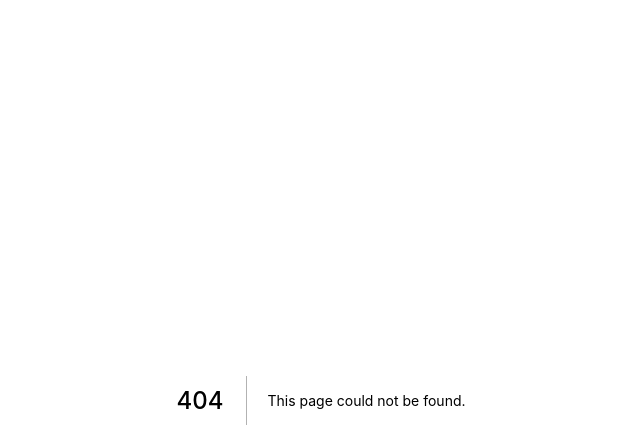
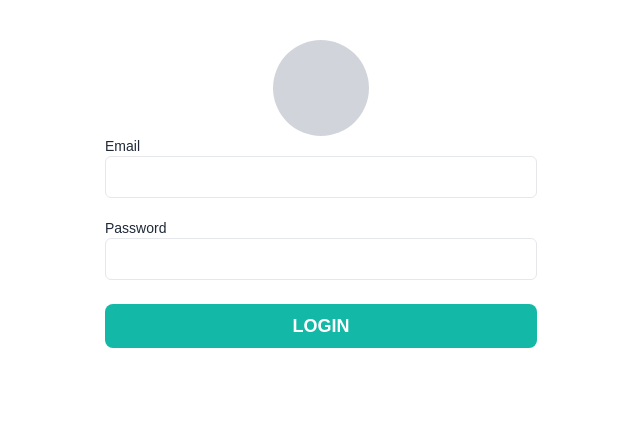
Before and after one commit to copetit/redpanda-nextjs, a Next.js app: page /login in a window 1280 px wide. Before the commit this address had no page. Shown: the top 448 px of the page, without its empty margins (319-959 px from the left). Built offline with nearby package versions, Linux system fonts and the light colour scheme.

Commit message:
add login sample

```diff
--- a/package.json
+++ b/package.json
@@ -11,7 +11,8 @@
   "dependencies": {
     "next": "12.1.4",
     "react": "18.0.0",
-    "react-dom": "18.0.0"
+    "react-dom": "18.0.0",
+    "react-hook-form": "^7.30.0"
   },
   "devDependencies": {
     "@types/node": "17.0.23",
--- /dev/null
+++ b/pages/login.tsx
@@ -0,0 +1,71 @@
+import type { NextPage } from "next";
+import { useForm } from "react-hook-form";
+
+interface LoginForm {
+  email: string;
+  password: string;
+}
+
+const Login: NextPage = () => {
+  const isValid = (data: LoginForm) => {
+    console.log(data);
+  };
+  const isInValid = () => {
+    console.log("Fail Login");
+  };
+  const {
+    register,
+    watch,
+    handleSubmit,
+    formState: { errors },
+  } = useForm<LoginForm>();
+  return (
+    <div className="mx-auto w-full max-w-lg">
+      <div className="flex w-full flex-col items-center justify-center p-10">
+        <div className="h-24 w-24 rounded-full bg-gray-300" />
+        <form
+          onSubmit={handleSubmit(isValid, isInValid)}
+          className="flex w-full  flex-col items-center space-y-5 "
+        >
+          <div className="flex w-full flex-col">
+            <label className="text-sm text-gray-800" htmlFor="email">
+              Email
+            </label>
+            <input
+              {...register("email", { required: "emailを入力してください" })}
+              className="rounded-md border px-3 py-2 focus:border-2 focus:border-teal-500 focus:outline-none"
+              type="email"
+              name="email"
+            />
+            {errors.email?.message}
+          </div>
+          <div className="flex w-full flex-col">
+            <label className="text-sm text-gray-800" htmlFor="password">
+              Password
+            </label>
+            <input
+              {...register("password", {
+                required: "passwordを入力してください",
+                minLength: { value: 8, message: "8文字以上入力してください" },
+              })}
+              className="rounded-md border px-3 py-2 focus:border-2 focus:border-teal-500 focus:outline-none"
+              type="password"
+              name="password"
+            />
+            <div className="mt-1 font-semibold text-rose-500">
+              {errors.password?.message}
+            </div>
+          </div>
+          <button
+            className="w-full rounded-lg bg-teal-500 px-3 py-2 text-lg font-semibold text-white focus:outline-none"
+            type="submit"
+          >
+            LOGIN
+          </button>
+        </form>
+      </div>
+    </div>
+  );
+};
+
+export default Login;
```
Also changed, not shown: 1 other file (tests, documents, lock files or other folders).
